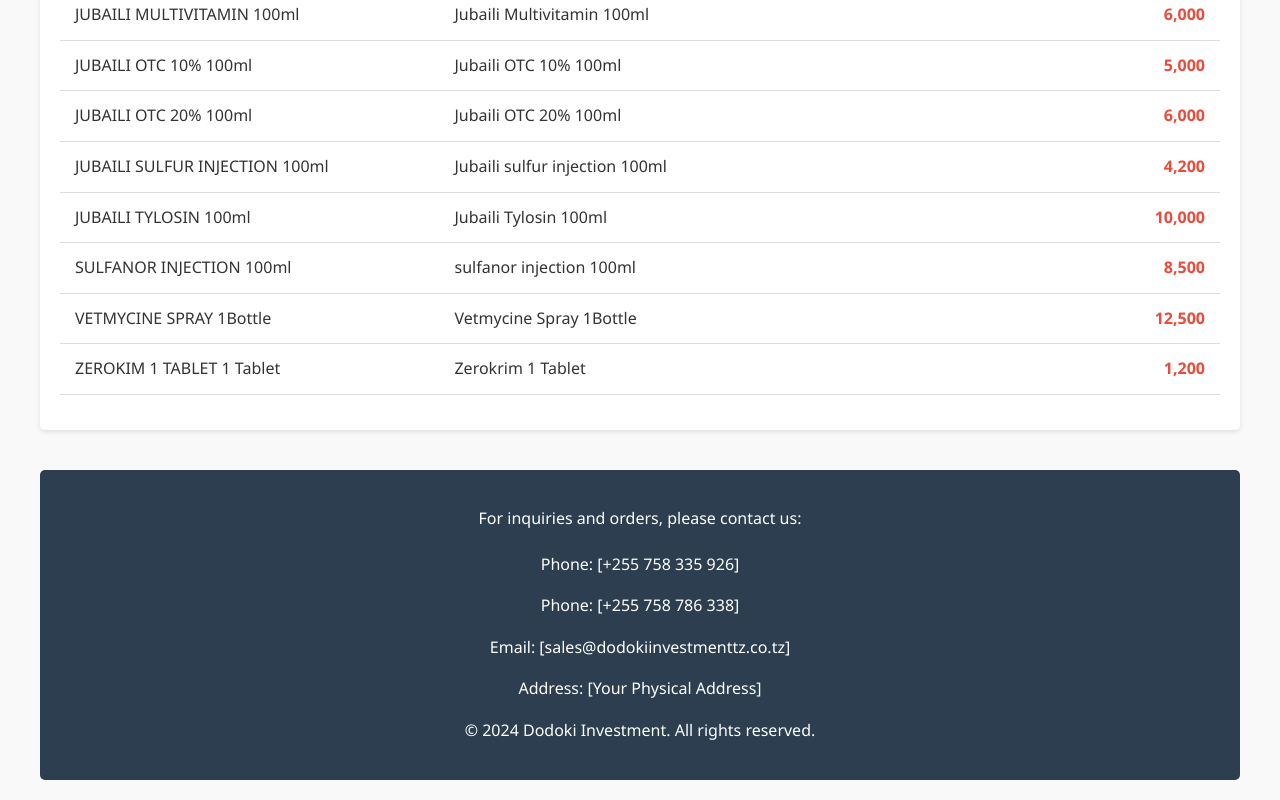
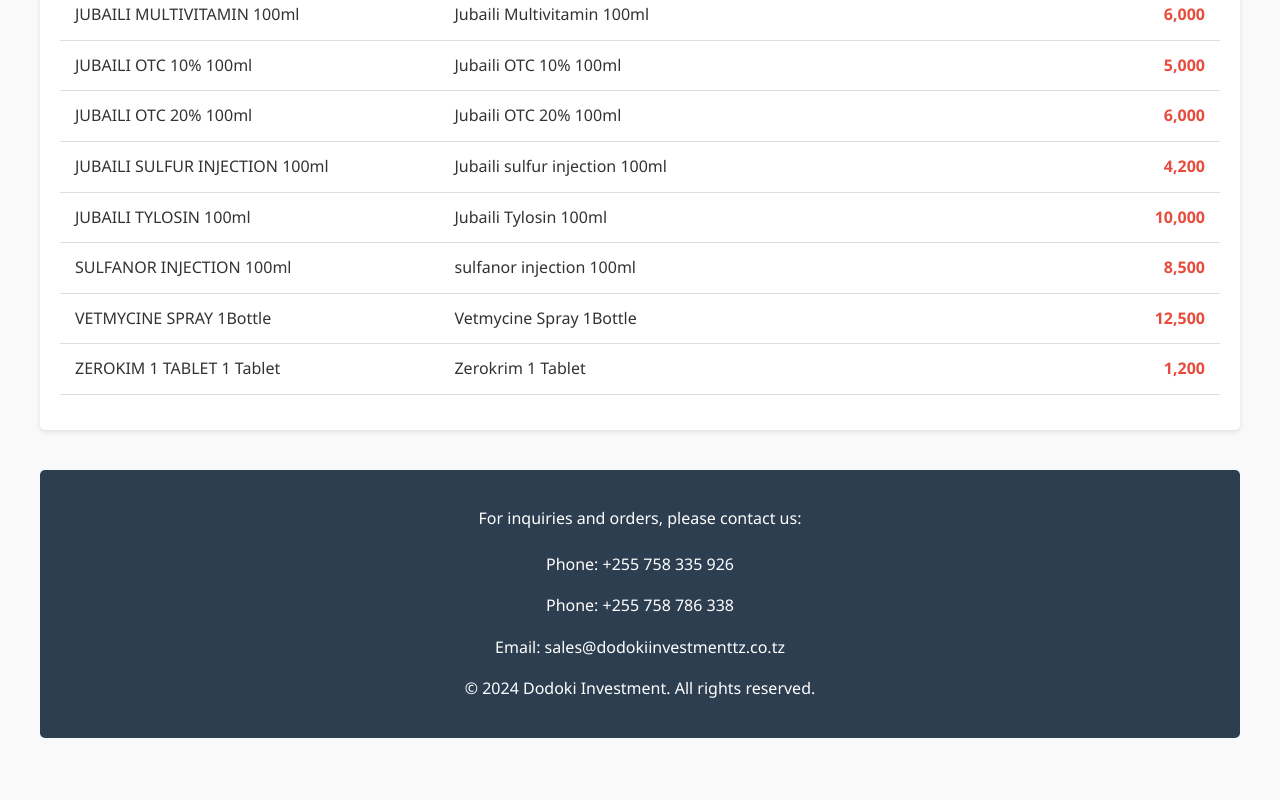
Before and after one commit to denisgood/Landing-Page, a plain HTML site: page index.html in a window 1280 px wide. Shown: the part 8482-9282 px from the top of the page. After the commit the page ends 9240 px from the top, so only its background shows below. Drawn offline with Linux system fonts and the light colour scheme.

Commit message:
Update index.html

```diff
--- a/index.html
+++ b/index.html
@@ -450,10 +450,9 @@
     <footer>
         <p>For inquiries and orders, please contact us:</p>
         <div class="contact">
-            <p>Phone: [+255 758 335 926]</p>
-            <p>Phone: [+255 758 786 338]</p>
-            <p>Email: [sales@dodokiinvestmenttz.co.tz]</p>
-            <p>Address: [Your Physical Address]</p>
+            <p>Phone: +255 758 335 926 </p>
+            <p>Phone: +255 758 786 338 </p>
+            <p>Email: sales@dodokiinvestmenttz.co.tz</p>
         </div>
         <p>&copy; 2024 Dodoki Investment. All rights reserved.</p>
     </footer>
```
